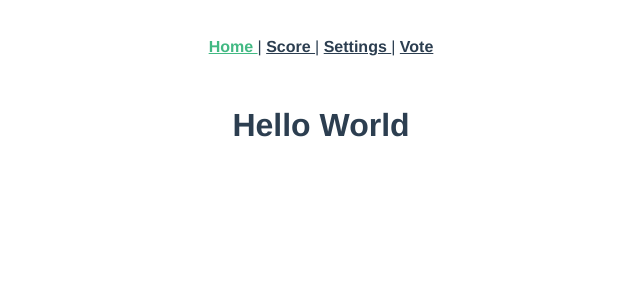
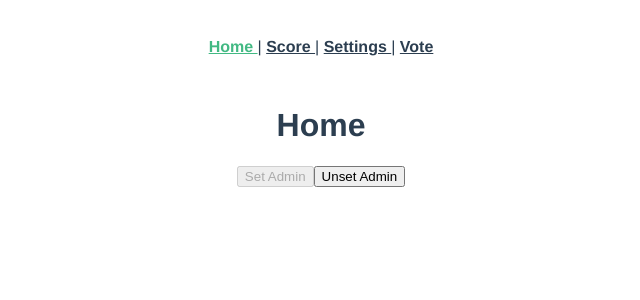
Before and after one commit to jakubwilkowski/vue-workshops, a Vue app in the folder workshop/: page / in a window 1280 px wide. Shown: the top 300 px of the page, without its empty margins (319-959 px from the left). Built offline with nearby package versions, Linux system fonts and the light colour scheme.

Commit message:
[#2.1] Add BaseButton with loading property (shows loader and disables button).

```diff
--- /dev/null
+++ b/workshop/src/components/BaseComponents/BaseButton.vue
@@ -0,0 +1,40 @@
+<template>
+  <button
+    :disabled="isDisabled"
+    @click="clickAction"
+  >
+    {{ displayText }}
+  </button>
+</template>
+
+<script>
+export default {
+  name: 'BaseButton',
+  props: {
+    displayText: {
+      type: String,
+      required: true
+    },
+    isLoading: {
+      type: Boolean,
+      required: false,
+      default: false
+    }
+  },
+  methods: {
+    clickAction (event) {
+      console.log('emit')
+      this.$emit('myEvent', event.target.value)
+    }
+  },
+  computed: {
+    isDisabled () {
+      return this.$attrs.disabled || this.isLoading
+    }
+  }
+}
+</script>
+
+<style scoped>
+
+</style>
--- a/workshop/src/views/Home.vue
+++ b/workshop/src/views/Home.vue
@@ -1,17 +1,43 @@
 <template>
   <div class="home">
-    <HelloWorld msg="Welcome to Your Vue.js App" />
+    <h1>Home</h1>
+    <BaseButton
+      display-text="Set Admin"
+      disabled="true"
+      @myEvent="setAdmin()"
+    ></BaseButton>
+    <BaseButton
+      display-text="Unset Admin"
+      :isLoading="isLoading"
+      @myEvent="unsetAdmin()"
+    ></BaseButton>
   </div>
 </template>
 
 <script>
-// @ is an alias to /src
-import HelloWorld from '@/components/HelloWorld.vue'
+
+import BaseButton from '@/components/BaseComponents/BaseButton.vue'
 
 export default {
   name: 'Home',
+  data () {
+    return {
+      isLoading: false
+    }
+  },
   components: {
-    HelloWorld
+    BaseButton
+  },
+  methods: {
+    setAdmin () {
+      console.log('set')
+      localStorage.setItem('isAdmin', 'true')
+    },
+    unsetAdmin () {
+      this.isLoading = !this.isLoading
+      console.log('unset')
+      localStorage.setItem('isAdmin', 'false')
+    }
   }
 }
 </script>
--- a/workshop/src/views/Vote.vue
+++ b/workshop/src/views/Vote.vue
@@ -1,25 +1,12 @@
 <template>
-  <div class="home">
-    <h1>Vote</h1>
-    <button @click="setAdmin">
-      Set admin
-    </button>
-    <button @click="unsetAdmin">
-      Unset admin
-    </button>
+  <div class="vote">
+
   </div>
 </template>
 
 <script>
 export default {
-  name: 'Home',
-  methods: {
-    setAdmin () {
-      localStorage.setItem('isAdmin', 'true')
-    },
-    unsetAdmin () {
-      localStorage.setItem('isAdmin', 'false')
-    }
-  }
+  name: 'Vote',
+
 }
 </script>
```
